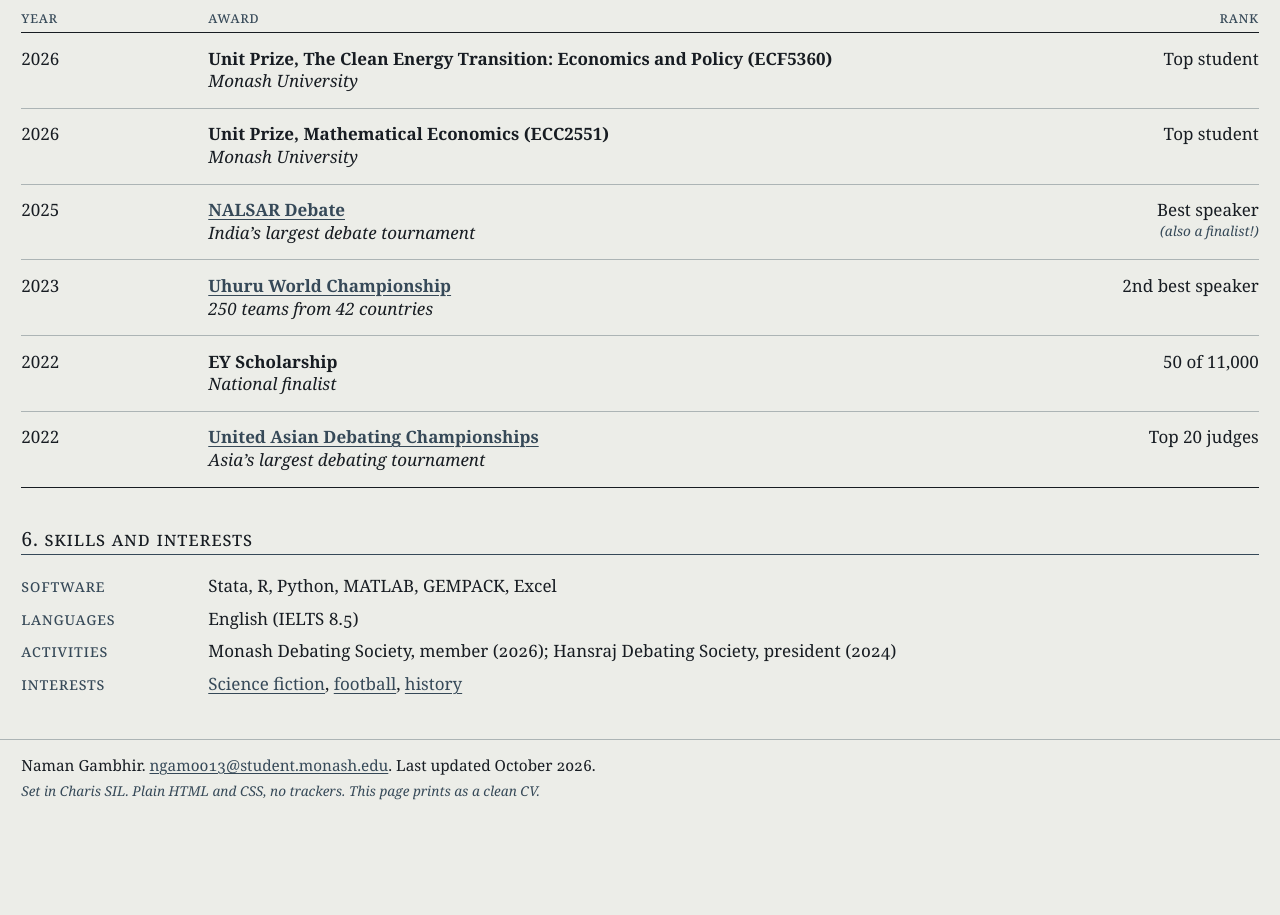
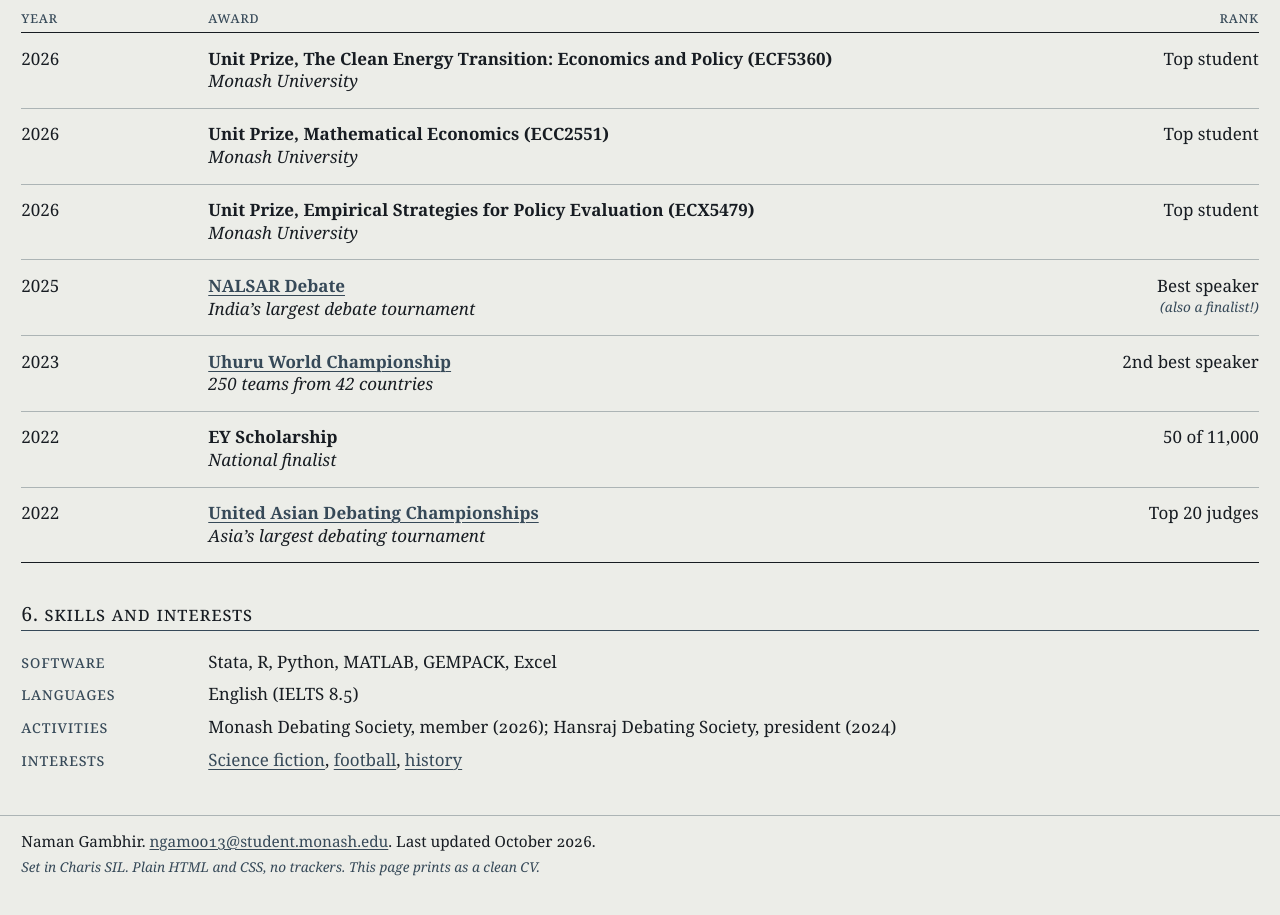
Before and after one commit to namangambhir/personal-website, a plain HTML site: page cv.html in a window 1280 px wide. Shown: the part 3041-3956 px from the top of the page. Before the commit the page ends 3901 px from the top, so only its background shows below. Drawn offline with Linux system fonts and the light colour scheme; a web font is replaced by a local one.

Commit message:
Add unit prizes to CV page and PDF
Empirical Strategies for Policy Evaluation (ECX5479) added to the Awards
table. The PDF now lists all three 2026 unit prizes.

Co-Authored-By: Claude Sonnet 5.5 <noreply@anthropic.com>
Claude-Session: https://claude.ai/code/session_01RdFPBzpfS9L4P81M7FbpwK

```diff
--- a/cv.html
+++ b/cv.html
@@ -309,6 +309,15 @@
             <td class="cv-fig">Top student</td>
           </tr>
           <tr>
+            <td class="cv-date">2026</td>
+            <td class="cv-main">
+              <span class="cv-title">Unit Prize, Empirical Strategies for Policy Evaluation (ECX5479)</span>
+              <span class="cv-sub">Monash University</span>
+            </td>
+            <td class="cv-place"></td>
+            <td class="cv-fig">Top student</td>
+          </tr>
+          <tr>
             <td class="cv-date">2025</td>
             <td class="cv-main">
               <span class="cv-title"><a href="https://thenalsariv.calicotab.com/nalsariv2025/participants/team/280296/" target="_blank" rel="noopener">NALSAR Debate</a></span>
```
Also changed, not shown: 1 other file.
